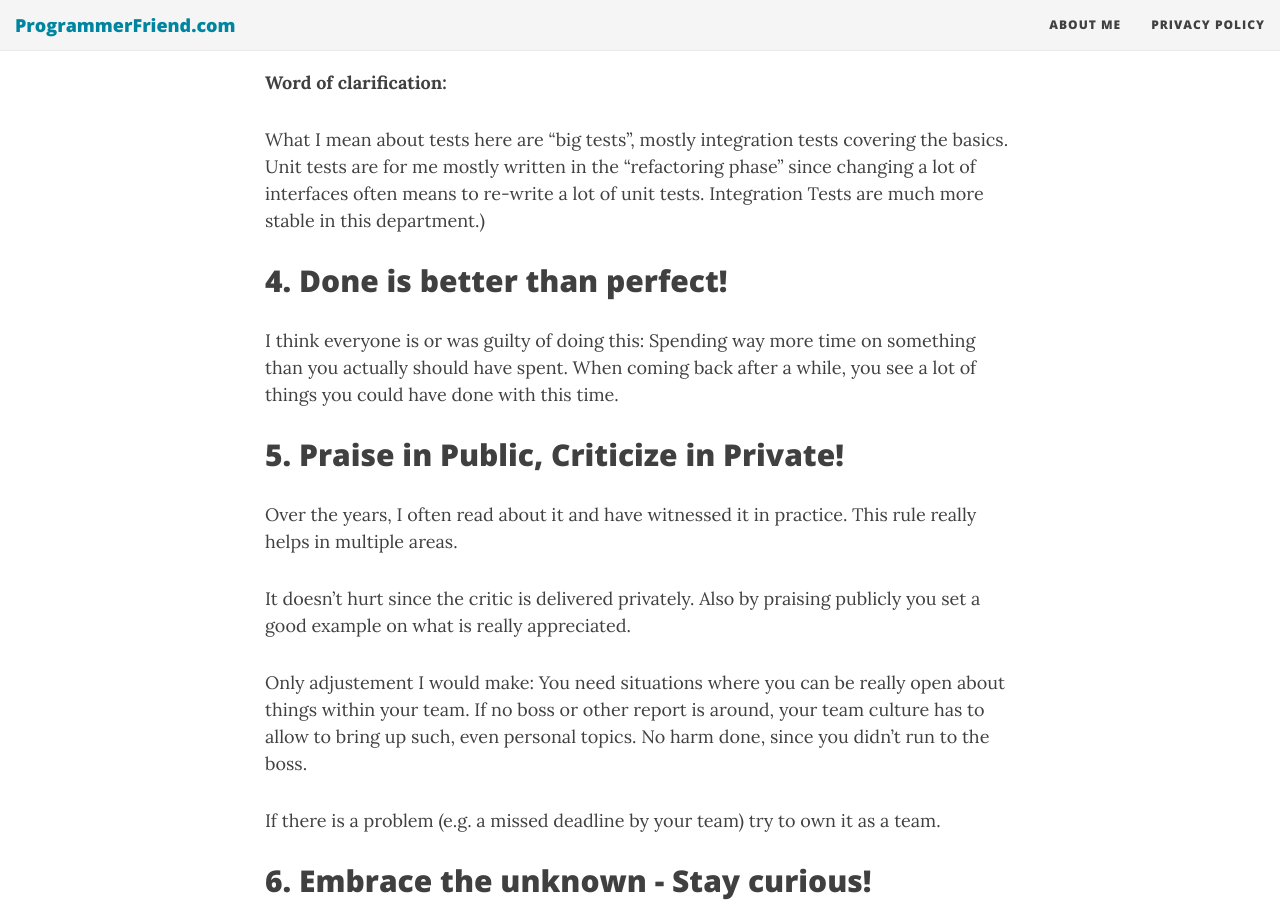
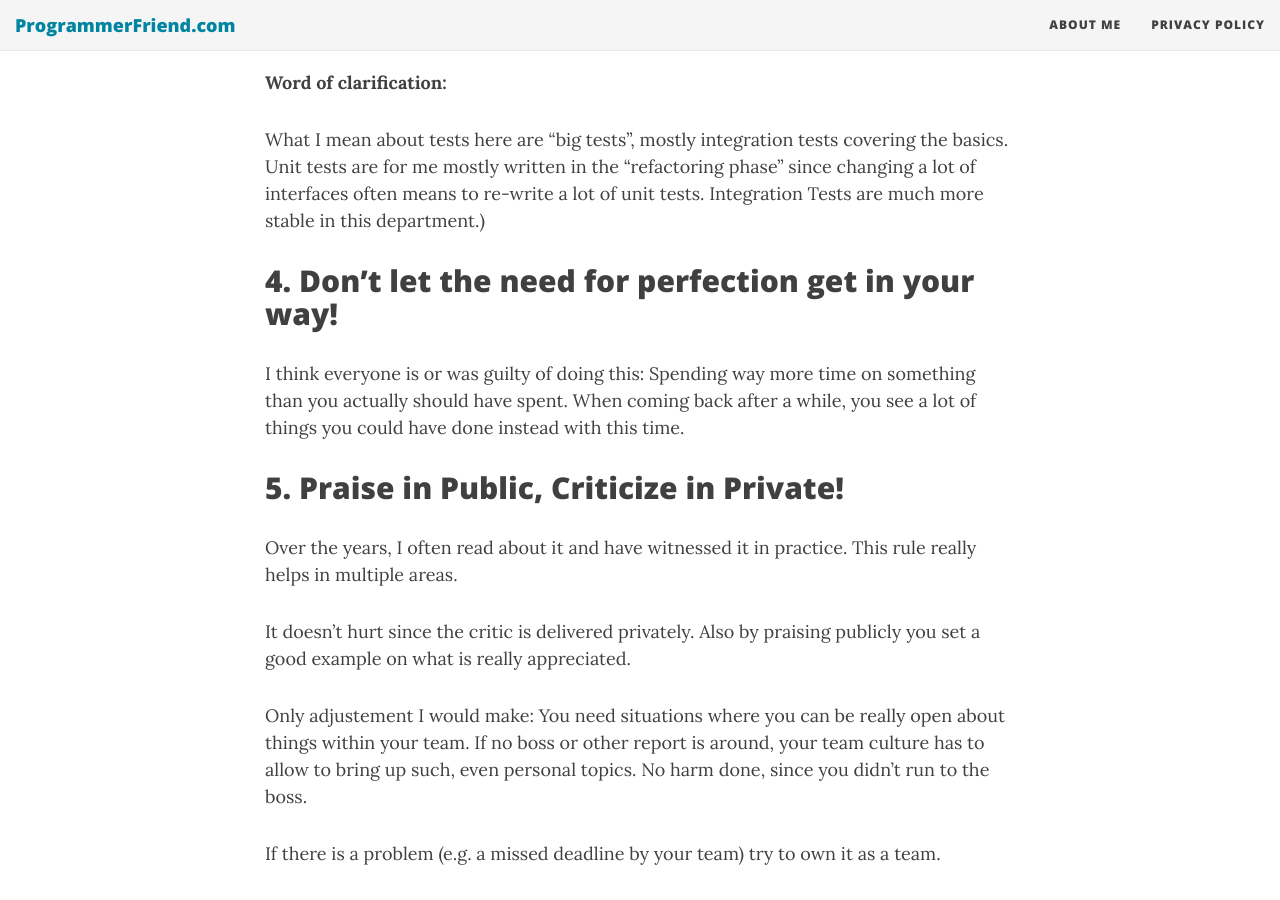
Before and after one commit to programmerfriend/programmerfriend.github.io, a Jekyll site: the page built from _posts/2019-06-06-10-rules-to-live-developer.md, in a window 1280 px wide and 900 px high, scrolled down 1732 px. Built offline with Jekyll 4.4.1, drawn with Linux system fonts in a browser that asks for light colours; nearby versions of some CDN libraries.

Commit message:
Change subtitle of #4 in 10 things to live by as Dev

```diff
--- a/_posts/2019-06-06-10-rules-to-live-developer.md
+++ b/_posts/2019-06-06-10-rules-to-live-developer.md
@@ -37,9 +37,9 @@ Personally, I also have the feeling that the tests are better since they are not
 
 What I mean about tests here are "big tests", mostly integration tests covering the basics. Unit tests are for me mostly written in the "refactoring phase" since changing a lot of interfaces often means to re-write a lot of unit tests. Integration Tests are much more stable in this department.)
 
-## 4. Done is better than perfect!
+## 4. Don't let the need for perfection get in your way!
 I think everyone is or was guilty of doing this: Spending way more time on something than you actually should have spent.
-When coming back after a while, you see a lot of things you could have done with this time.
+When coming back after a while, you see a lot of things you could have done instead with this time.
 
 ## 5. Praise in Public, Criticize in Private!
 Over the years, I often read about it and have witnessed it in practice.
```
